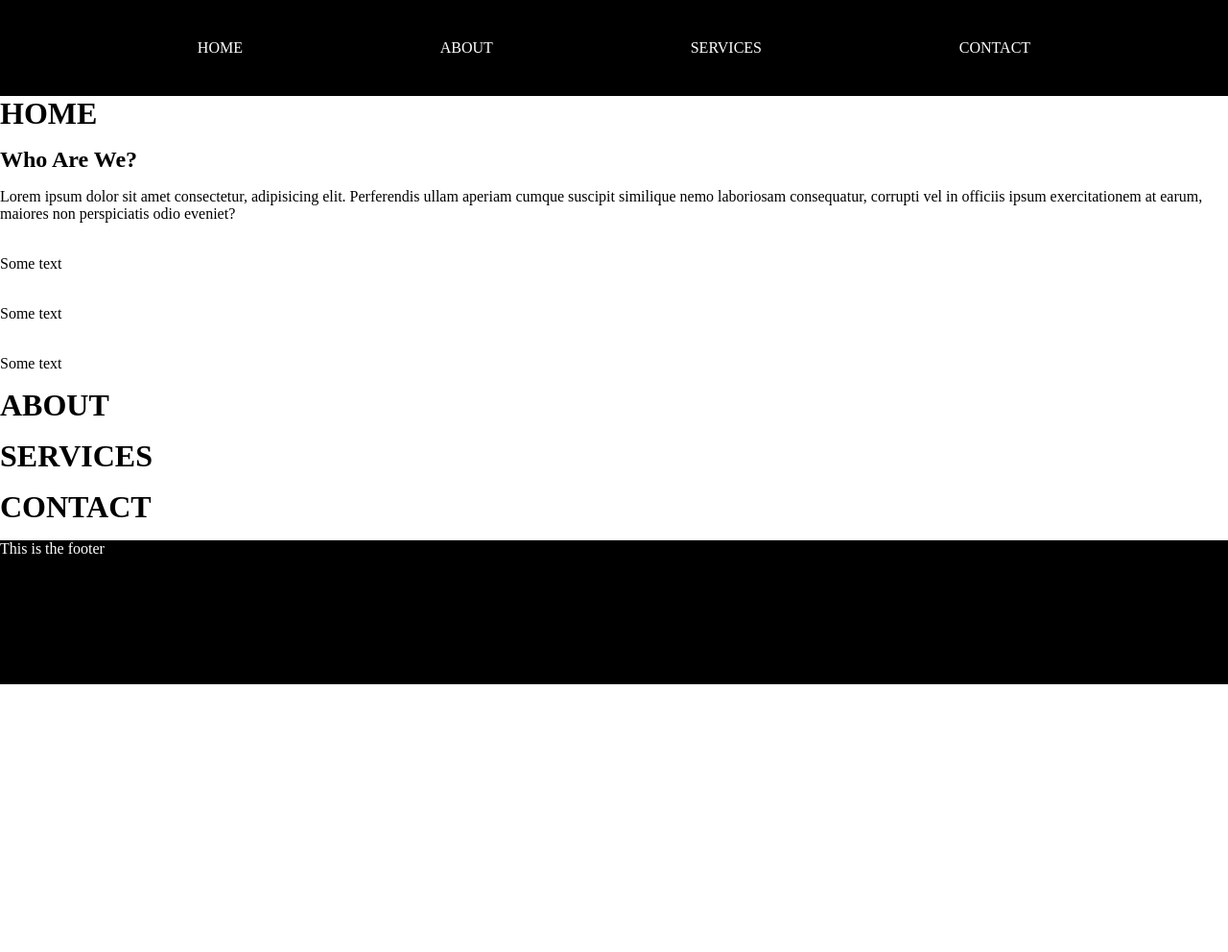
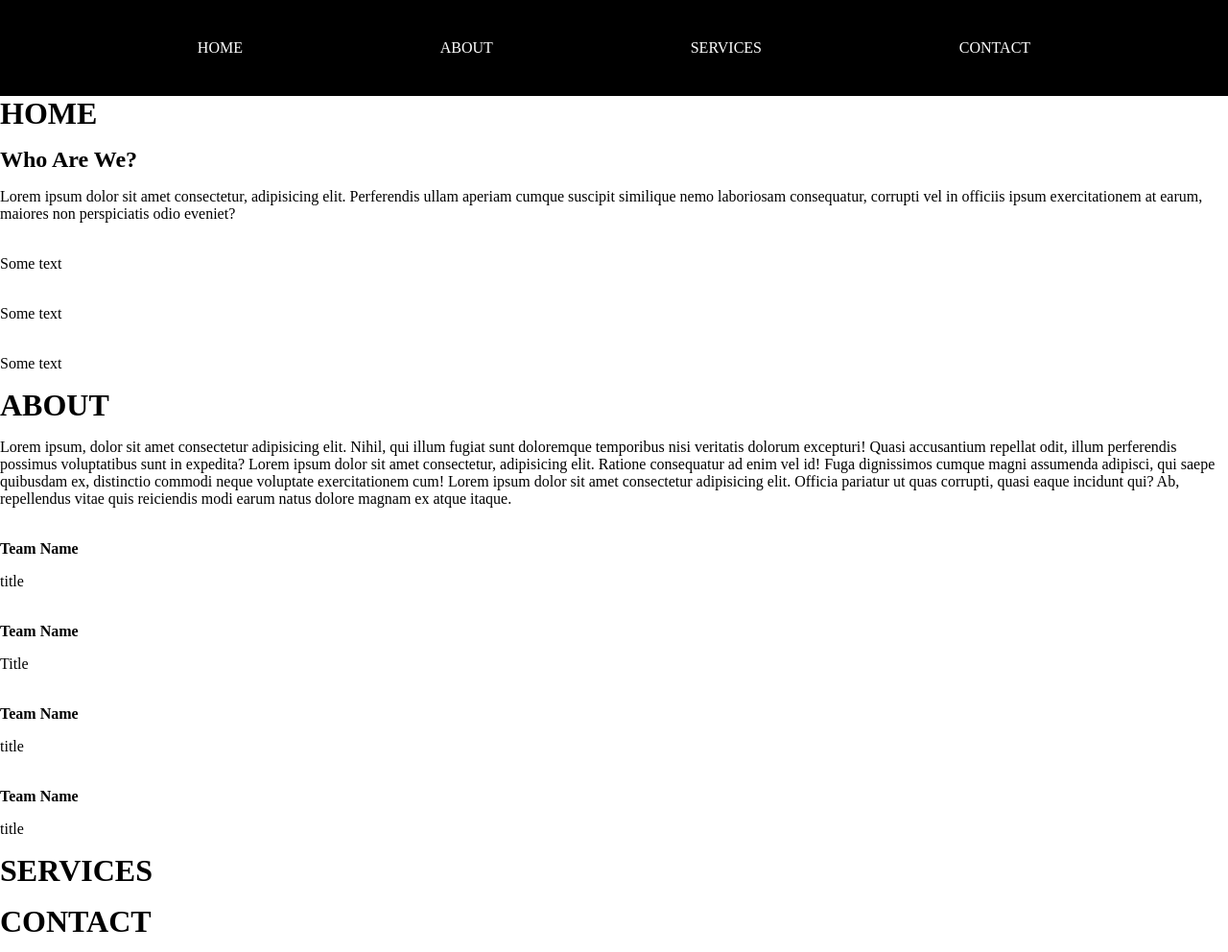
Before and after one commit to Hannah-Mayorga/homeworkTwoN315, a website with bundled scripts: page index.html in a window 1280 px wide. Shown: the top 992 px of the page at 96% size. Before the commit the page ends 800 px from the top, so only its background shows below. Built offline with nearby package versions, Linux system fonts and the light colour scheme.

Commit message:
about html

```diff
--- a/index.html
+++ b/index.html
@@ -48,6 +48,40 @@
         </div>
         <div class="about">
             <h1>ABOUT</h1>
+            <div class="text-box">
+                <p>Lorem ipsum, dolor sit amet consectetur adipisicing elit. Nihil, qui illum fugiat sunt doloremque
+                    temporibus nisi veritatis dolorum excepturi! Quasi accusantium repellat odit, illum perferendis
+                    possimus voluptatibus sunt in expedita? Lorem ipsum dolor sit amet consectetur, adipisicing elit.
+                    Ratione consequatur ad enim vel id! Fuga dignissimos cumque magni assumenda adipisci, qui saepe
+                    quibusdam ex, distinctio commodi neque voluptate exercitationem cum! Lorem ipsum dolor sit amet
+                    consectetur adipisicing elit. Officia pariatur ut quas corrupti, quasi eaque incidunt qui? Ab,
+                    repellendus vitae quis reiciendis modi earum natus dolore magnam ex atque itaque.
+                </p>
+            </div>
+            <div class="team-imgs">
+                <div class="col">
+                    <img src="" alt="" srcset="">
+                    <h4>Team Name</h4>
+                    <p>title</p>
+                </div>
+                <div class="col">
+                    <img src="" alt="" srcset="">
+                    <h4>Team Name</h4>
+                    <p>Title</p>
+                </div>
+            </div>
+            <div class="team-imgs">
+                <div class="col">
+                    <img src="" alt="" srcset="">
+                    <h4>Team Name</h4>
+                    <p>title</p>
+                </div>
+                <div class="col">
+                    <img src="" alt="" srcset="">
+                    <h4>Team Name</h4>
+                    <p>title</p>
+                </div>
+            </div>
         </div>
         <div class="services">
             <h1>SERVICES</h1>
```
